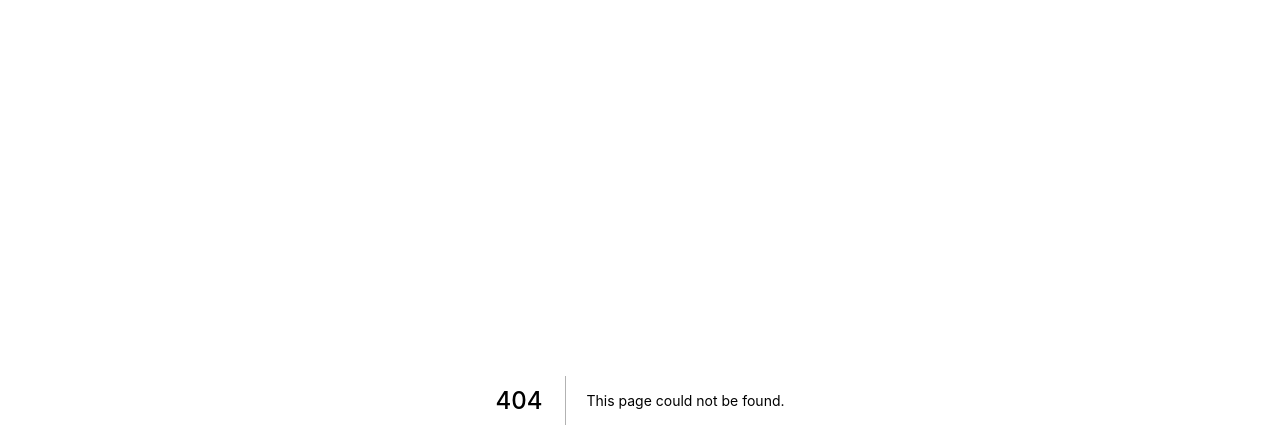
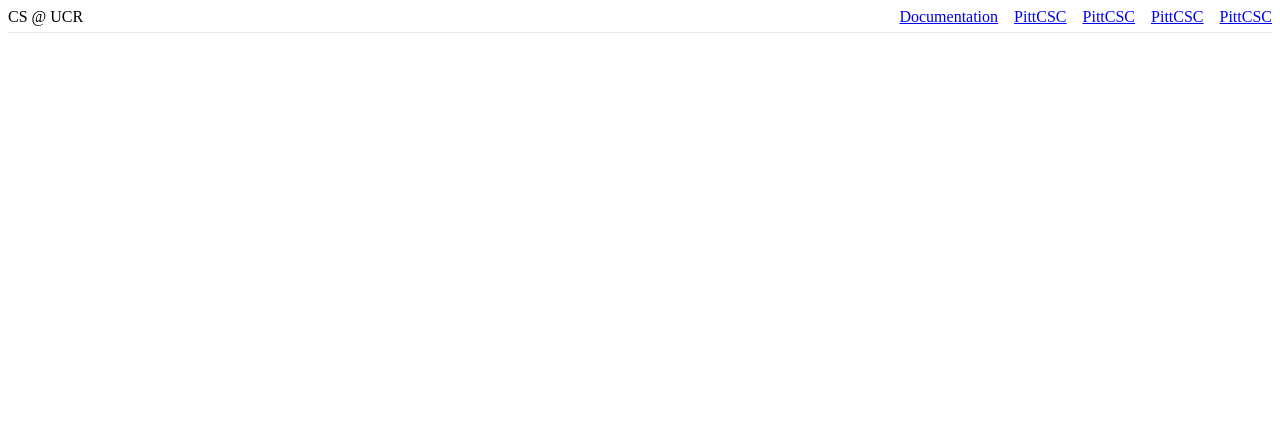
Before and after one commit to raymondwzeng/ucr-cs-website, a Next.js app in the folder client/: page /components/header in a window 1280 px wide. Before the commit this address had no page. Shown: the top 448 px of the page. Built offline with nearby package versions, Linux system fonts and the light colour scheme.

Commit message:
Moved header to its own component folder

```diff
--- /dev/null
+++ b/client/pages/components/header.js
@@ -0,0 +1,35 @@
+export default function Header() {
+    return (
+        <header>
+                <div id='logo'>CS @ UCR</div>
+                <div id='menu'>
+                    <a href="/documentation">Documentation</a>
+                    <a href="https://pittcsc.org">PittCSC</a>
+                    <a href="https://pittcsc.org">PittCSC</a>
+                    <a href="https://pittcsc.org">PittCSC</a>
+                    <a href="https://pittcsc.org">PittCSC</a>
+                </div>
+
+        <style jsx>
+            {`
+                header {
+                    width: 100%;
+                    display: flex;
+                    padding-bottom: 0.4rem;
+                    border-bottom: 1px solid #eaeaea;
+                    justify-content: space-between;
+                    align-items: center;
+                }
+
+                #menu {
+                    flex-grow: 2;
+                    display: flex;
+                    gap: 1rem;
+                    justify-content: end;
+                  }
+            `}
+        </style>
+
+        </header>
+)
+}
```
